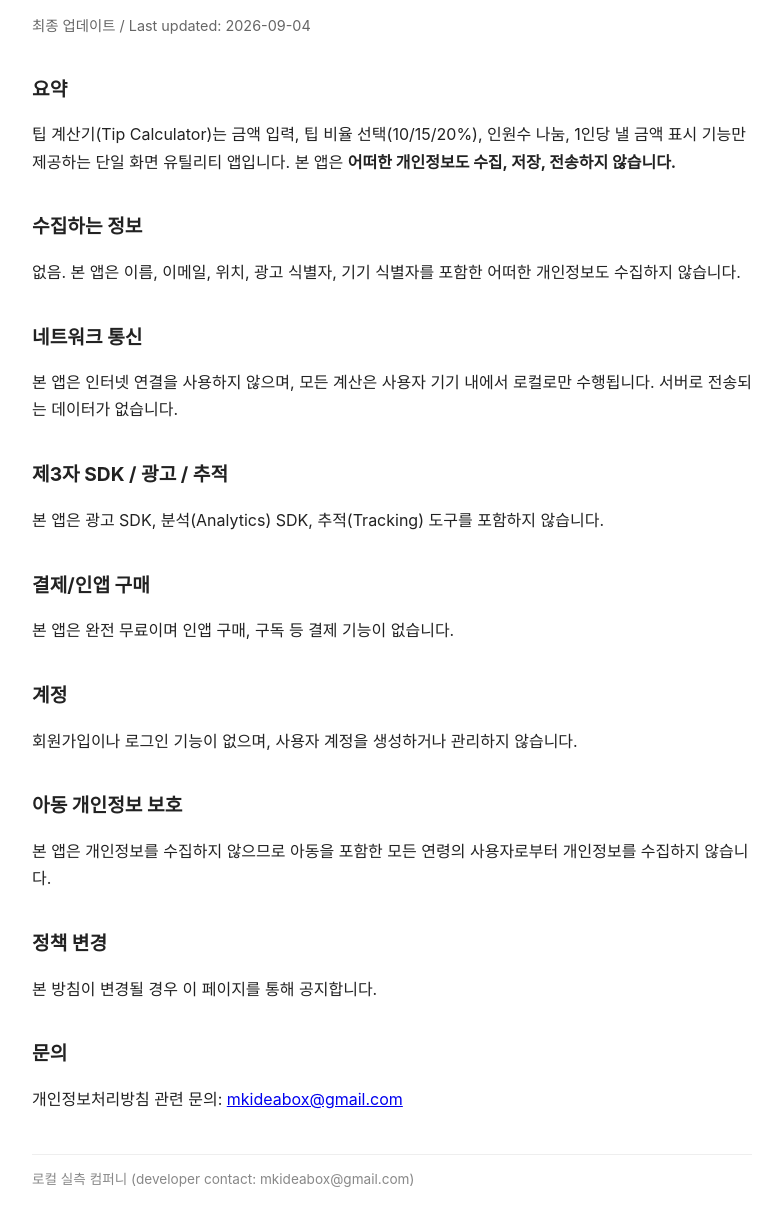
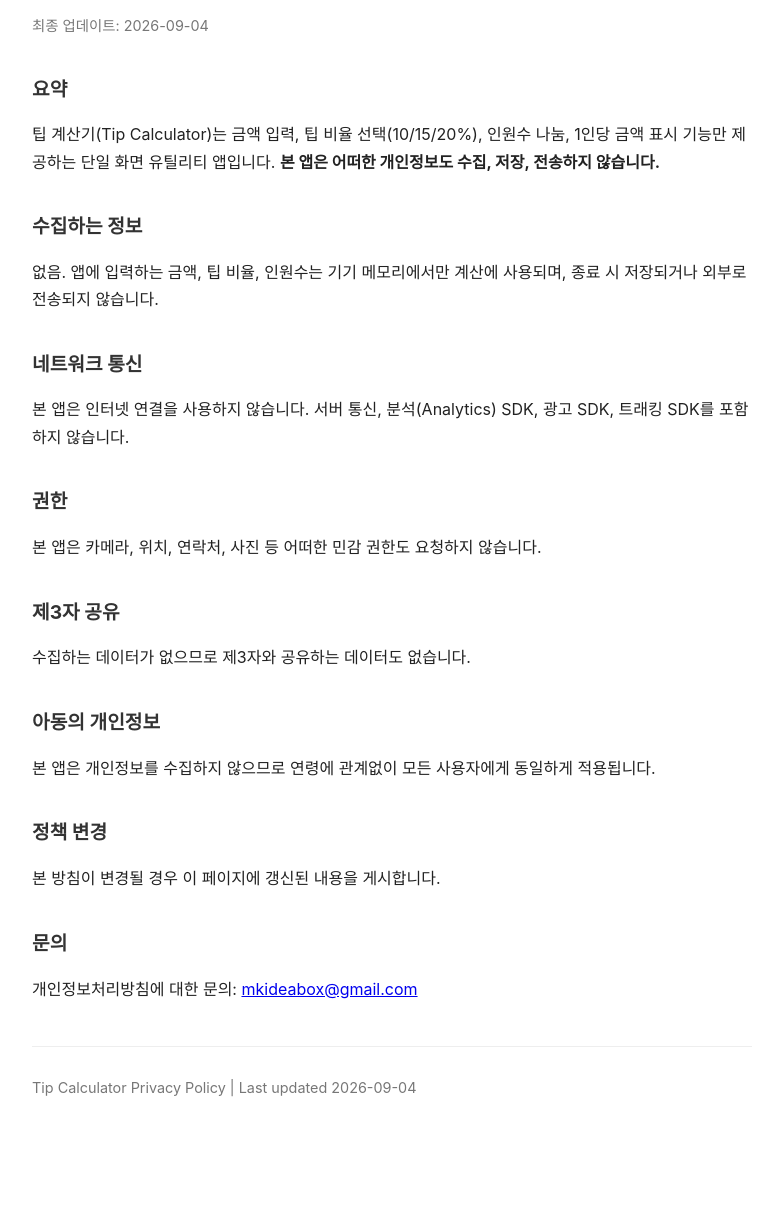
Before and after one commit to rumururu/mkideabox, a plain HTML site: page tip_calculator/privacy.html in a window 1280 px wide. Shown: the part 99-1331 px from the top of the page, without its empty margins (248-1029 px from the left). After the commit the page ends 1239 px from the top, so only its background shows below. Drawn offline with Linux system fonts and the light colour scheme.

Commit message:
publish(tip_calculator): policy pages via AIACorp runner
pages: index.html, privacy.html
program: 5cd4101c-d747-4260-915e-10a6f1d3a234
task: 947c3fad-2038-4a6f-84a7-5700fb00b195
execution: 1d19cd14-857c-4614-bd8e-2362aca7f7a9
runner: 37bf058c-1662-48f3-9b48-9f4c4cca86dc
node: store_compliance

```diff
--- a/tip_calculator/privacy.html
+++ b/tip_calculator/privacy.html
@@ -3,46 +3,45 @@
 <head>
 <meta charset="UTF-8">
 <meta name="viewport" content="width=device-width, initial-scale=1.0">
-<title>개인정보처리방침 - 팁 계산기 (Tip Calculator)</title>
+<title>팁 계산기 개인정보처리방침 | Tip Calculator Privacy Policy</title>
 <style>
 body{font-family:-apple-system,BlinkMacSystemFont,'Segoe UI',Roboto,sans-serif;max-width:720px;margin:40px auto;padding:0 20px;line-height:1.7;color:#222;}
 h1{font-size:1.6em;border-bottom:2px solid #eee;padding-bottom:10px;}
-h2{font-size:1.2em;margin-top:1.8em;}
-.updated{color:#666;font-size:0.9em;}
-footer{margin-top:3em;color:#888;font-size:0.85em;border-top:1px solid #eee;padding-top:1em;}
+h2{font-size:1.2em;margin-top:1.8em;color:#333;}
+.updated{color:#777;font-size:0.9em;}
+footer{margin-top:3em;padding-top:1em;border-top:1px solid #eee;color:#777;font-size:0.9em;}
 </style>
 </head>
 <body>
-<h1>개인정보처리방침 (Privacy Policy)</h1>
-<p class="updated">최종 업데이트 / Last updated: 2026-09-04</p>
+<h1>팁 계산기 개인정보처리방침</h1>
+<p class="updated">최종 업데이트: 2026-09-04</p>
 
 <h2>요약</h2>
-<p>팁 계산기(Tip Calculator)는 금액 입력, 팁 비율 선택(10/15/20%), 인원수 나눔, 1인당 낼 금액 표시 기능만 제공하는 단일 화면 유틸리티 앱입니다. 본 앱은 <strong>어떠한 개인정보도 수집, 저장, 전송하지 않습니다.</strong></p>
+<p>팁 계산기(Tip Calculator)는 금액 입력, 팁 비율 선택(10/15/20%), 인원수 나눔, 1인당 금액 표시 기능만 제공하는 단일 화면 유틸리티 앱입니다. <strong>본 앱은 어떠한 개인정보도 수집, 저장, 전송하지 않습니다.</strong></p>
 
 <h2>수집하는 정보</h2>
-<p>없음. 본 앱은 이름, 이메일, 위치, 광고 식별자, 기기 식별자를 포함한 어떠한 개인정보도 수집하지 않습니다.</p>
+<p>없음. 앱에 입력하는 금액, 팁 비율, 인원수는 기기 메모리에서만 계산에 사용되며, 종료 시 저장되거나 외부로 전송되지 않습니다.</p>
 
 <h2>네트워크 통신</h2>
-<p>본 앱은 인터넷 연결을 사용하지 않으며, 모든 계산은 사용자 기기 내에서 로컬로만 수행됩니다. 서버로 전송되는 데이터가 없습니다.</p>
+<p>본 앱은 인터넷 연결을 사용하지 않습니다. 서버 통신, 분석(Analytics) SDK, 광고 SDK, 트래킹 SDK를 포함하지 않습니다.</p>
 
-<h2>제3자 SDK / 광고 / 추적</h2>
-<p>본 앱은 광고 SDK, 분석(Analytics) SDK, 추적(Tracking) 도구를 포함하지 않습니다.</p>
+<h2>권한</h2>
+<p>본 앱은 카메라, 위치, 연락처, 사진 등 어떠한 민감 권한도 요청하지 않습니다.</p>
 
-<h2>결제/인앱 구매</h2>
-<p>본 앱은 완전 무료이며 인앱 구매, 구독 등 결제 기능이 없습니다.</p>
+<h2>제3자 공유</h2>
+<p>수집하는 데이터가 없으므로 제3자와 공유하는 데이터도 없습니다.</p>
 
-<h2>계정</h2>
-<p>회원가입이나 로그인 기능이 없으며, 사용자 계정을 생성하거나 관리하지 않습니다.</p>
-
-<h2>아동 개인정보 보호</h2>
-<p>본 앱은 개인정보를 수집하지 않으므로 아동을 포함한 모든 연령의 사용자로부터 개인정보를 수집하지 않습니다.</p>
+<h2>아동의 개인정보</h2>
+<p>본 앱은 개인정보를 수집하지 않으므로 연령에 관계없이 모든 사용자에게 동일하게 적용됩니다.</p>
 
 <h2>정책 변경</h2>
-<p>본 방침이 변경될 경우 이 페이지를 통해 공지합니다.</p>
+<p>본 방침이 변경될 경우 이 페이지에 갱신된 내용을 게시합니다.</p>
 
 <h2>문의</h2>
-<p>개인정보처리방침 관련 문의: <a href="mailto:mkideabox@gmail.com">mkideabox@gmail.com</a></p>
+<p>개인정보처리방침에 대한 문의: <a href="mailto:mkideabox@gmail.com">mkideabox@gmail.com</a></p>
 
-<footer>로컬 실측 컴퍼니 (developer contact: mkideabox@gmail.com)</footer>
+<footer>
+<p>Tip Calculator Privacy Policy | Last updated 2026-09-04</p>
+</footer>
 </body>
 </html>
```
Also changed, not shown: tip_calculator/index.html (+16 -14 lines).
